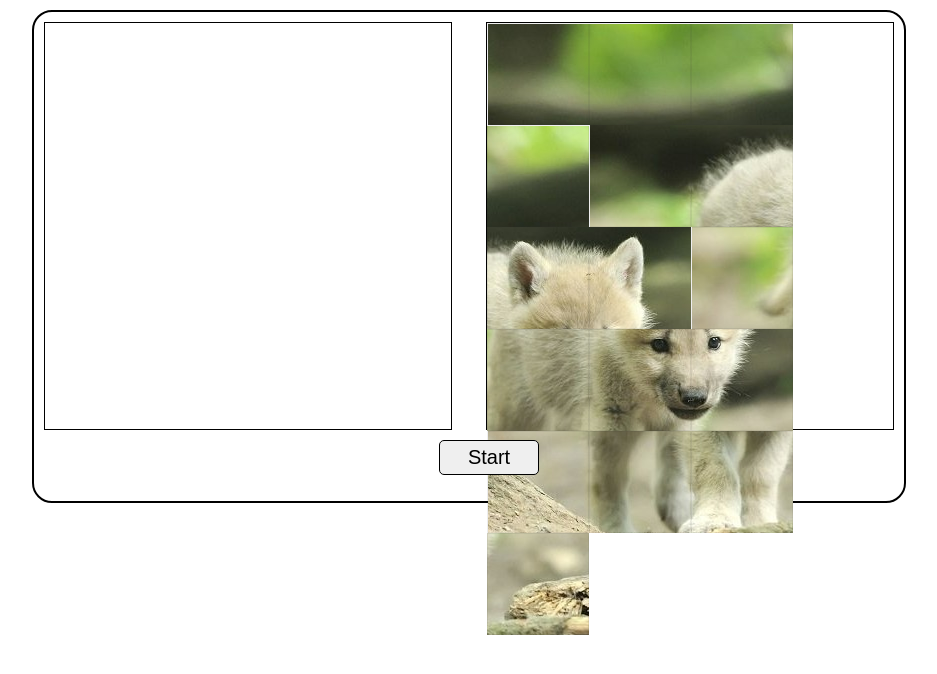
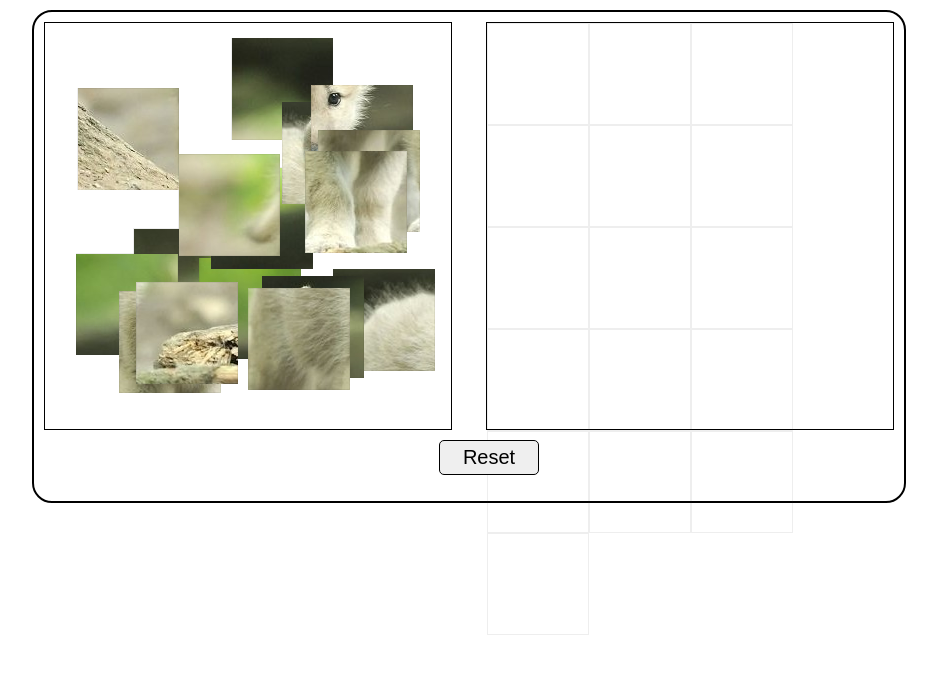
Before and after one commit to mroshan5722/Jigsolve, a plain HTML site: page game.html in a window 1280 px wide. Both pictures are taken after a click on the button "Start". Shown: the whole page, without its empty margins (171-1108 px from the left). Drawn offline with nearby package versions, Linux system fonts and the light colour scheme.

Commit message:
peices moves when start clicked

```diff
--- a/game.html
+++ b/game.html
@@ -12,6 +12,7 @@
                 padding: 10px;
             }
             .piece_container{
+                position: relative;
                 width: 406px;
                 height: 406px;
                 border: 1px solid black;
@@ -60,8 +61,29 @@
                         pieces += "<div style='background-position:" + left + "px " + top + "px;' class = 'piece'></div>";
                     }
                 }
-                console.log(pieces);
                  $(".puzzle_container").html(pieces);
+                 $(".start").click(function(){
+                    var pieces = $(".puzzle_container div");
+                    pieces.each(function(){
+                        var leftPosition = Math.floor(Math.random()*290) + "px";
+                        var topPosition = Math.floor(Math.random()*290) + "px";
+                        $(this).css({
+                            position:"absolute",
+                            left:leftPosition,
+                            top:topPosition
+                        })
+                        $(".piece_container").append($(this));
+                    });
+                    var empty = ""
+                    for (var i=0; i<rows; i++){
+                    for (var j=0; j<cols; j++){
+                        empty += "<div style ='background-image:none;' class = 'piece'></div>";
+                    }
+                }
+                $(".puzzle_container").html(empty);
+                $(this).hide();
+                $(".reset").show();
+                 });
             });
         </script>
     </head>
```
